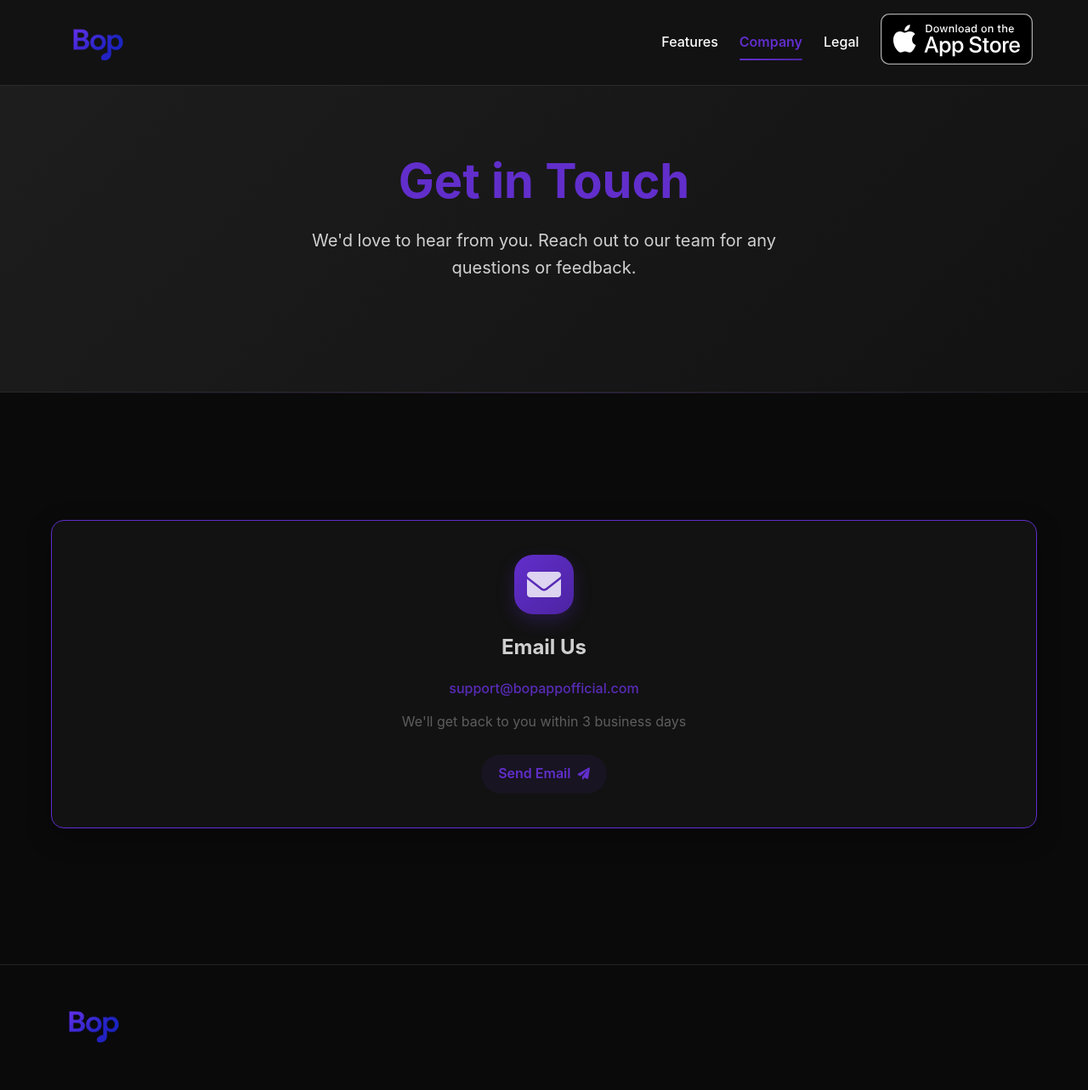
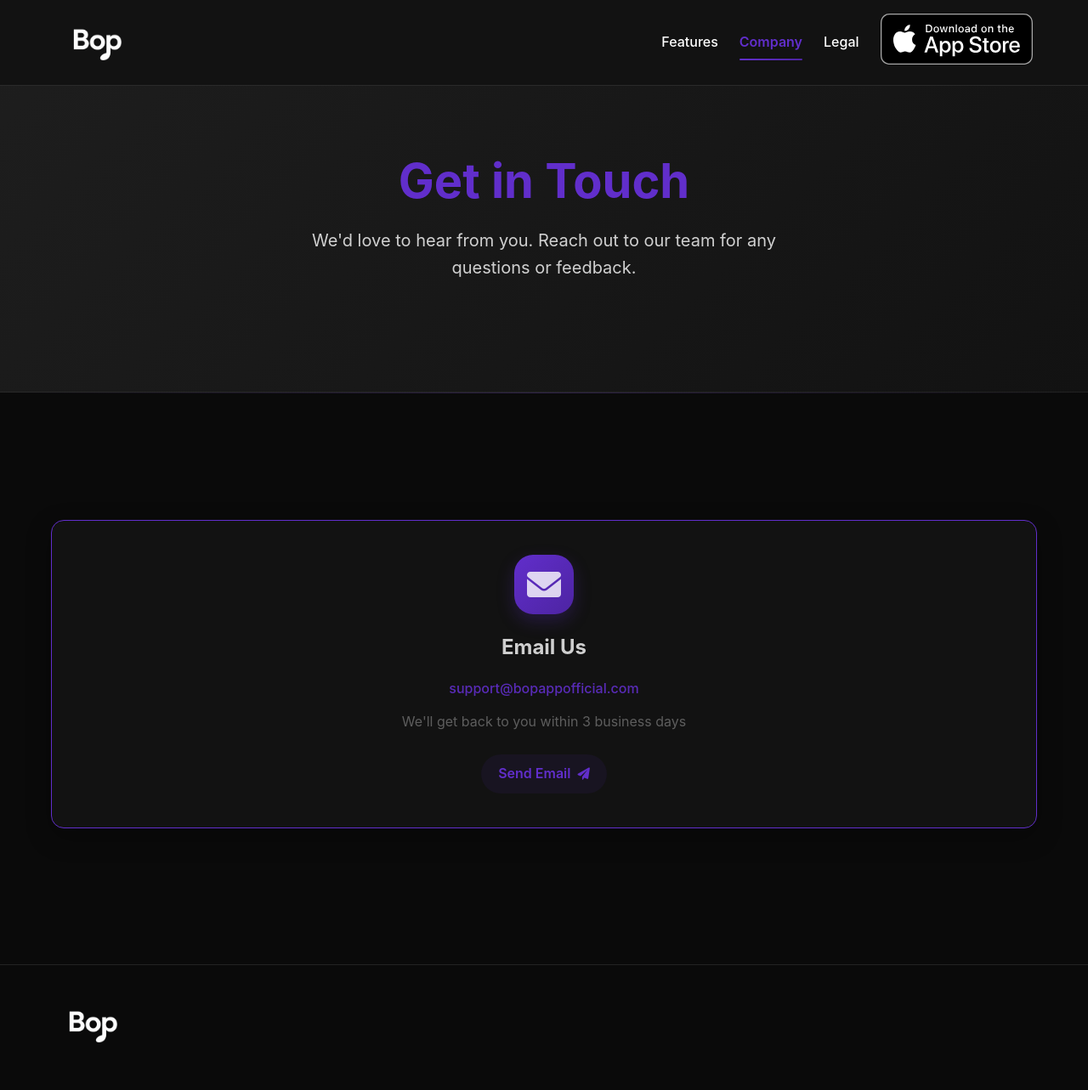
Before and after one commit to Schredz/Bop_WebPage, a plain HTML site: page company/index.html in a window 1280 px wide. Shown: the top 1283 px of the page at 85% size. Drawn offline with Linux system fonts and the light colour scheme.

Commit message:
White logo

```diff
--- a/company/index.html
+++ b/company/index.html
@@ -14,7 +14,7 @@
     <nav class="navbar dark">
         <div class="container">
             <a href="/" class="logo">
-                <img src="../assets/images/bop-logo copy.png" alt="Bop Logo" class="logo-img">
+                <img src="/assets/images/bop-icon-white copy.png" alt="Bop Logo" class="logo-img">
             </a>
             <div class="nav-links">
                 <a href="../#features">Features</a>
@@ -64,7 +64,7 @@
         <div class="container">
             <div class="footer-content">
                 <div class="footer-logo">
-                    <img src="../assets/images/bop-logo copy.png" alt="BOP Logo" class="logo-img">
+                    <img src="/assets/images/bop-icon-white copy.png" alt="BOP Logo" class="logo-img">
                 </div>
                 <div class="footer-links">
                     <div class="footer-links-column">
```
Also changed, not shown: index.html (+2 -2 lines), legal/index.html (+2 -2 lines), legal/privacy.html (+2 -2 lines), legal/terms.html (+2 -2 lines).
